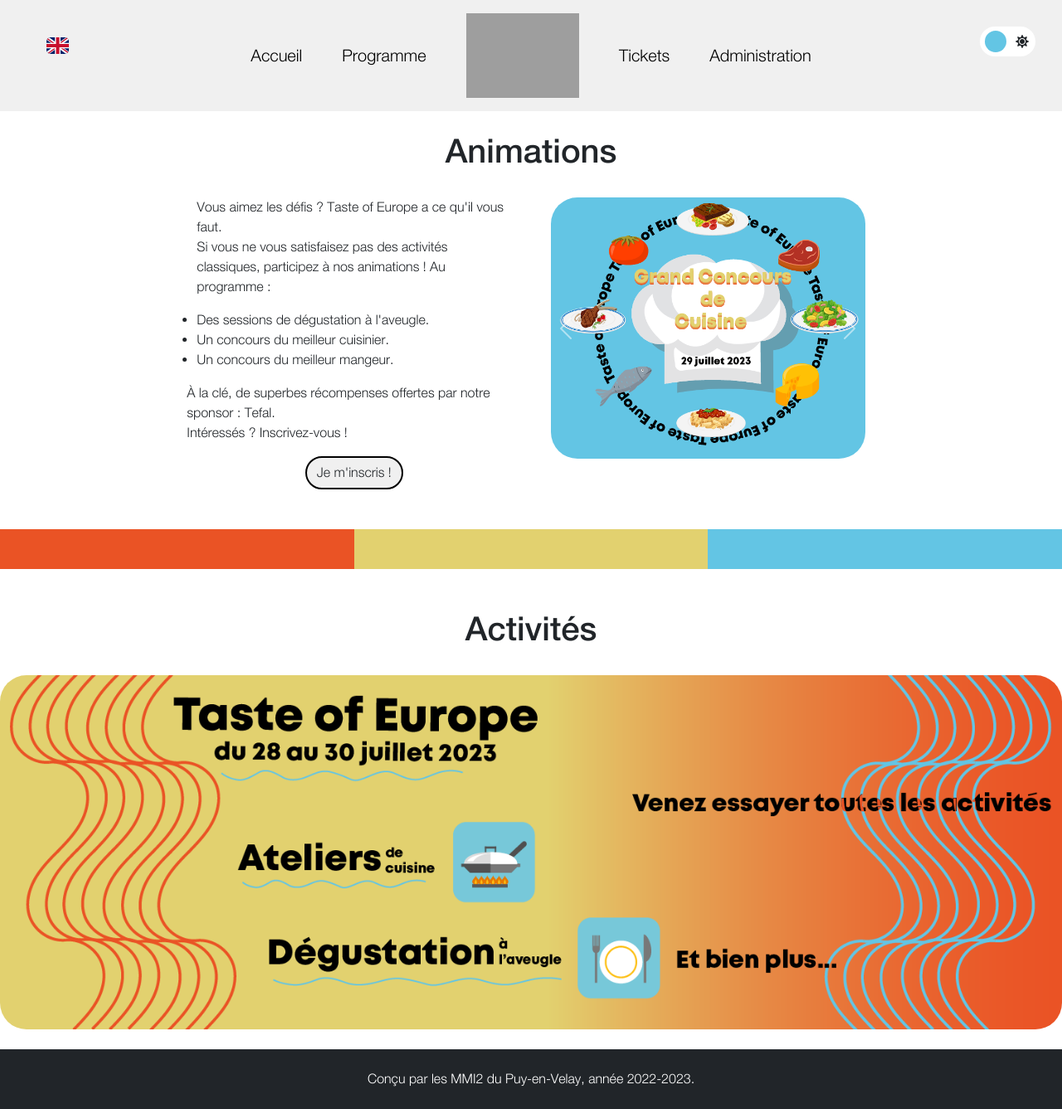
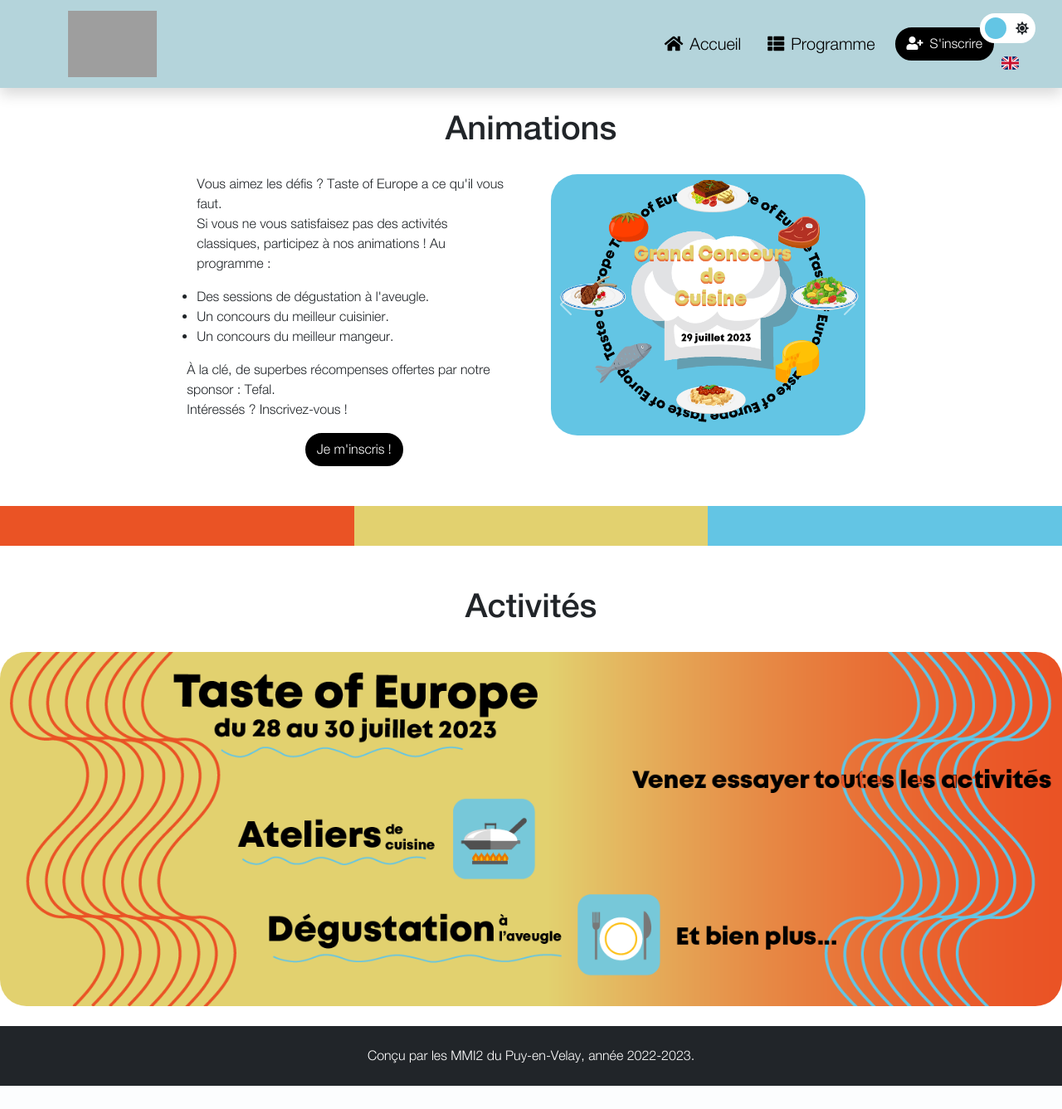
Before and after one commit to Apatheus/Taste-of-Europe, a PHP site: page /programme.php in a window 1280 px wide. Shown: the whole page at 83% size. After the commit the page ends 1309 px from the top, so only its background shows below. Run offline with PHP 8.4, Linux system fonts and the light colour scheme; a stand-in replaces the project's code that opens the database connection; some libraries are stand-ins or nearby versions; grey boxes are pictures that could not be loaded.

Commit message:
Modification navbar (pas fini)

```diff
--- a/header.html
+++ b/header.html
@@ -1,12 +1,41 @@
-<nav class="nav justify-content-center p-2">
-    <a class="nav-link active mx-2" href="index.php">Accueil</a>
-    <a class="nav-link mx-2" href="programme.php">Programme</a>
-    <a class="nav-link mx-2" href="index.php"><img src="images/logov1.svg"></a>
-    <a class="nav-link mx-2" href="tickets.php">Tickets</a>
-    <a class="nav-link mx-2" href="connection.php">Administration</a>
-</nav>
+<!-- Navbar -->
+<nav class="navbar navbar-expand-lg shadow">
+  <div class="container">
+    <a class="navbar-brand" href="index.php"
+    ><img
+      id="logo"
+      src="images/logov1.svg"
+      alt="Taste of Europe Logo"
+      draggable="false"
+      height="30"
+  /></a>
+    <button
+      class="navbar-toggler"
+      type="button"
+      data-mdb-toggle="collapse"
+      data-mdb-target="#navbarSupportedContent"
+      aria-controls="navbarSupportedContent"
+      aria-expanded="false"
+      aria-label="Toggle navigation"
+    >
+      <i class="fas fa-bars"></i>
+    </button>
+    <div class="collapse navbar-collapse" id="navbarSupportedContent">
+      <ul class="navbar-nav ms-auto align-items-center">
+        <li class="nav-item">
+          <a class="nav-link mx-2" href="index.php"><i class="fas fa-home pe-2"></i>Accueil</a>
+        </li>
+        <li class="nav-item">
+          <a class="nav-link mx-2" href="programme.php"><i class="fas fa-th-list pe-2"></i>Programme</a>
+        </li>
+        <li class="nav-item ms-2">
+          <a class="btn btn-black btn-rounded" href="tickets.php"><i class="fas fa-user-plus pe-2"></i>S'inscrire</a>
+        </li>
+      </ul>
+    </div>
+  </div>
 
-<a class="nav-link mx-2 text-align-right drapeau" href="index_ang.php"><span class="fi fi-gb"></span></a>
+  <a class="mx-2 text-align-right drapeau" href="index_ang.php"><span class="fi fi-gb"></span></a>
 
 <div class="toggle">
     <input type="checkbox" class="checkbox" id="dark-mode" />
@@ -16,3 +45,5 @@
         <div class="ball"></div>
     </label>
 </div>
+</nav>
+<!-- Navbar -->
--- a/style.css
+++ b/style.css
@@ -18,7 +18,7 @@
 /* Définition des paramètres racines */
 :root {
     /* light colors */
-    --light-background: rgb(240, 240, 240);
+    --light-background: rgb(180, 212, 219);
     --light-background-2: white;
     --light-color: black;
     --light-main-color: #63C5E4;
@@ -37,6 +37,11 @@ body {
 
 nav {
     background: var(--light-background);
+}
+
+#logo {
+    height: 80px;
+    width: auto;
 }
 
 form{
@@ -92,13 +97,13 @@ input[type=submit]{
 .toggle {
     position: absolute;
     right: 2rem;
-    top: 2rem;
+    top: 1rem;
 }
 
 .drapeau {
     position: absolute;
-    left: 2rem;
-    top: 2rem;
+    right: 2.75rem;
+    top: 4rem;
 }
 
 .checkbox {
@@ -177,6 +182,8 @@ input[type=submit]{
 
 .dark .btn:hover {
     background-color: var(--dark-main-color);
+    color: black;
+    border: solid var(--dark-main-color) 2px;
 }
 .dark input[type=submit], input[type=reset]{
     color: var(--dark-color);
@@ -197,13 +204,16 @@ input[type=submit]{
 }
 
 .btn {
-    background-color: var(--light-background);
+    background-color: black;
     border-radius: 2rem;
-    border: solid black 2px
+    border: solid black 2px;
+    color: white;
 }
 
 .btn:hover {
     background-color: var(--light-main-color);
+    color: black;
+    border: solid var(--light-main-color) 2px;
 }
 
 /* 1ere partie */
```
Also changed, not shown: config.inc.php (added, +8 -0 lines).
